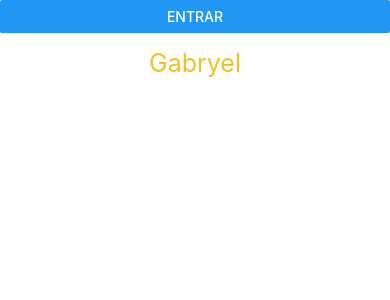
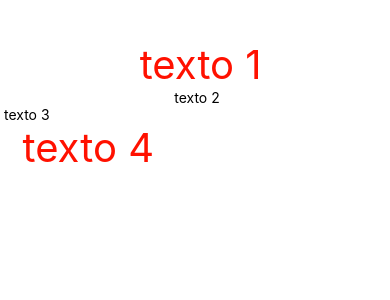
Before and after one commit to GabryelBoeira/React-Native, a React Native app in the folder modulo-basico/HelloWorld/: screen / in a window 390 px wide. Shown: the top 300 px of the page. Built offline with nearby package versions, Linux system fonts and the light colour scheme.

Commit message:
Trabalhando com StyleSheet
Crição de compomente que recebe todos os estilos para a sua utilização

```diff
--- a/modulo-basico/HelloWorld/App.js
+++ b/modulo-basico/HelloWorld/App.js
@@ -1,5 +1,5 @@
 import React, { Component } from 'react';
-import { View, Text, Button } from 'react-native';
+import { View, Text, StyleSheet } from 'react-native';
 
 class App extends Component{
 
@@ -20,15 +20,29 @@ class App extends Component{
 
   render(){
     return (
-      <View>
-        <Button  title="Entrar" onPress={() => this.entrar('Gabryel J Boeira')} />
-        <Text style={{color: '#efc123', fontSize: 25, margin: 15, textAlign: 'center'}}>
-          {this.state.nome}
-        </Text>
+      <View style={styles.styleView}>
+
+        <Text style={[styles.areaPrincipal, styles.centerText]}>  texto 1 </Text>
+        <Text style={styles.centerText}>  texto 2 </Text>
+        <Text> texto 3 </Text>
+        <Text style={styles.areaPrincipal}>  texto 4 </Text>
 
       </View>
     );
   }
 }
 
+const styles = StyleSheet.create({
+  styleView : {
+    marginTop: 40
+  },
+  areaPrincipal : {
+    fontSize : 40,
+    color : '#f10'
+  },
+  centerText : {
+    textAlign : 'center'
+  }
+});
+
 export default App;
```
